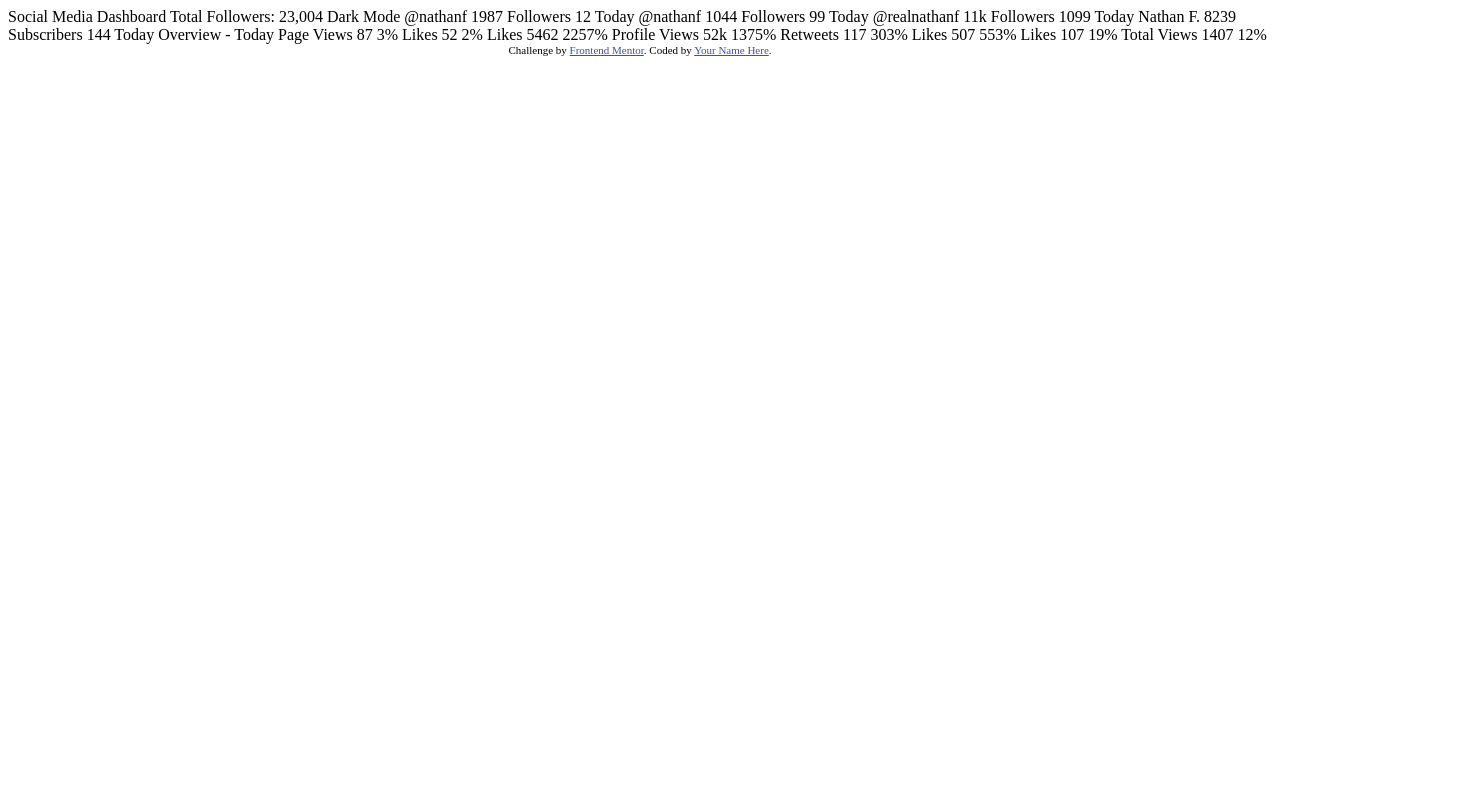
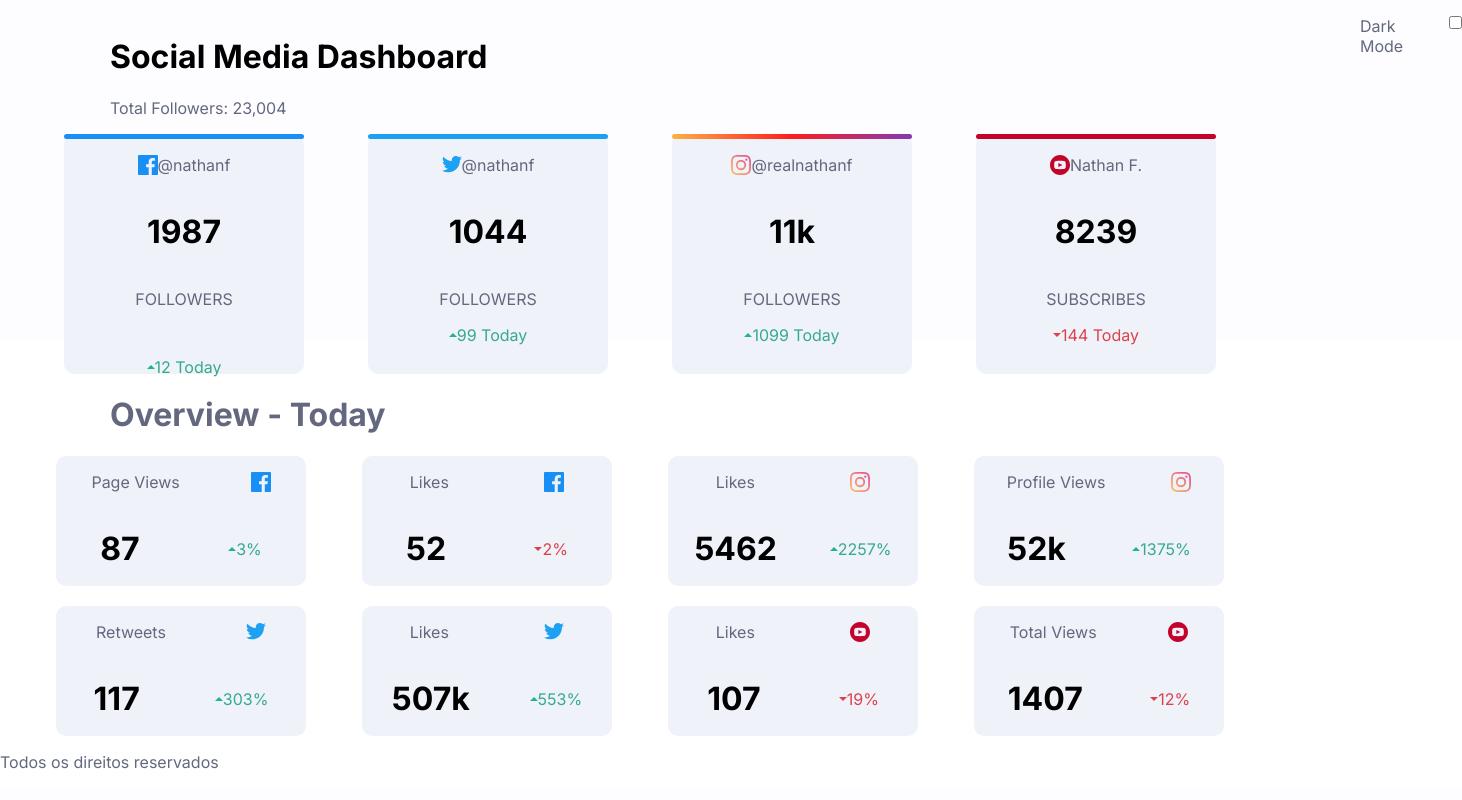
Before and after one commit to antonelasch/social-media-dashboard-with-theme-switcher-master, a plain HTML site: page index.html in a window 1280 px wide. Shown: the whole page, 1462 px wide, since content can reach past the window. Drawn offline with Linux system fonts and the light colour scheme; a web font is replaced by a local one.

Commit message:
Atualização do index.html

```diff
--- a/index.html
+++ b/index.html
@@ -1,87 +1,207 @@
 <!DOCTYPE html>
 <html lang="en">
 <head>
-  <meta charset="UTF-8">
-  <meta name="viewport" content="width=device-width, initial-scale=1.0"> <!-- displays site properly based on user's device -->
+    <meta charset="UTF-8">
+    <meta name="viewport" content="width=device-width, initial-scale=1.0">
+    <title>Document</title>
+    <link rel="stylesheet" href="style.css">
 
-  <link rel="icon" type="image/png" sizes="32x32" href="./images/favicon-32x32.png">
-
-  <title>Frontend Mentor | [Challenge Name Here]</title>
-
-  <!-- Feel free to remove these styles or customise in your own stylesheet 👍 -->
-  <style>
-    .attribution { font-size: 11px; text-align: center; }
-    .attribution a { color: hsl(228, 45%, 44%); }
-  </style>
 </head>
 <body>
+    <input type="checkbox" name="" id="botao">
+    <div id="escb"> <p>Dark Mode</p> </div>
+    <div id="container">
+    <div id="tit"><h1>Social Media Dashboard</h1>
+        <p>Total Followers: 23,004</p></div>
 
-  Social Media Dashboard
-  Total Followers: 23,004
+        <div class="tudo">
 
-  Dark Mode
+            <div class="se">
+                <div id="borda"></div>
+        <div class="se1">
+            <img src="images/icon-facebook.svg" alt="">
+        <p>@nathanf</p>
+    </div>
+    <div class="se2">
+        <h1>1987</h1>
+        <p>FOLLOWERS<p>
+    </div>
+    <div class="seg">
+        <img src="images/icon-up.svg" alt="">
+        <p1>12 Today</p1>
+    </div>
+    </div>
 
+    <div class="se">
+        <div id="borda2"></div>
+        <div class="se1">
+            <img src="images/icon-twitter.svg" alt="">
+            <p>@nathanf</p>
+        </div>
+        <div class="se2">
+            <h1>1044</h1>
+            <p>FOLLOWERS</p>
+        </div>
+        <div class="seg">
+            <img src="images/icon-up.svg" alt="">
+            <p1>99 Today</p1>
+        </div>
+    </div>
 
+    <div class="se">
+        <div id="borda3"></div>
+        <div class="se1">
+            <img src="images/icon-instagram.svg" alt="">
+            <p>@realnathanf</p>
+        </div>
+        <div class="se2">
+            <h1>11k</h1>
+            <p>FOLLOWERS</p>
+        </div>
+        <div class="seg">
+            <img src="images/icon-up.svg" alt="">
+            <p1>1099 Today</p1>
+        </div>
+    </div>
 
-  @nathanf
-  1987
-  Followers
-  12 Today
+    <div class="se">
+        <div id="borda4"></div>
+        <div class="se1">
+            <img src="images/icon-youtube.svg" alt="">
+            <p>Nathan F.</p>
+        </div>
+        <div class="se2">
+            <h1>8239</h1>
+            <p>SUBSCRIBES</p>
+        </div>
+        <div class="seg2">
+            <img src="images/icon-down.svg" alt="">
+            <p1>144 Today</p1>
+        </div>
+    </div>
+</div>
+<h1 id="escrita">Overview - Today
+</h1>
 
-  @nathanf
-  1044
-  Followers
-  99 Today
+<div class="tudo2">
 
-  @realnathanf
-  11k
-  Followers
-  1099 Today
+    <div class="s">
+        <div class="s1">
+            <p> Page Views </p>
+            <img src="images/icon-facebook.svg" alt="">
+        </div>
+        <div class="s2">
+            <h1>87</h1>
+            <div class="fl">
+                <img src="images/icon-up.svg" alt="">
+                <p1>3%</p1></div>
+        </div>
+    </div>
 
-  Nathan F.
-  8239
-  Subscribers
-  144 Today
+    <div class="s">
+        <div class="s1">
+            <p> Likes </p>
+            <img src="images/icon-facebook.svg" alt="">
+        </div>
+        <div id="fa2">
+            <h1>52</h1>
+            <div class="fl2">
+                <img src="images/icon-down.svg" alt="">
+                <p1>2%</p1>
+            </div>
+        </div>
+    </div>
 
+    <div class="s">
+        <div class="s1">
+            <p> Likes </p>
+            <img src="images/icon-instagram.svg" alt="">
+        </div>
+        <div class="s2">
+            <h1>5462</h1>
+            <div class="fl">
+               <img src="images/icon-up.svg" alt="">
+                <p1>2257%</p1>
+            </div>
+        </div>
+    </div>
 
+    <div class="s">
+        <div class="s1">
+            <p>Profile Views</p>
+            <img src="images/icon-instagram.svg" alt="">
+        </div>
+        <div class="s2">
+            <h1>52k</h1>
+            <div class="fl">
+                <img src="images/icon-up.svg" alt="">
+                <p1>1375%</p1>
+            </div>
+        </div>
+    </div>
 
-  Overview - Today
+</div>
 
-  Page Views
-  87
-  3%
+<div class="tudo3">
 
-  Likes
-  52
-  2%
+    <div class="s">
+        <div class="s1">
+            <p>Retweets</p>
+            <img src="images/icon-twitter.svg" alt="">
+        </div>
+        <div class="s2">
+            <h1>117</h1>
+            <div class="fl">
+                <img src="images/icon-up.svg" alt="">
+                <p1>303%</p1>
+            </div>
+        </div>
+    </div>
 
-  Likes
-  5462
-  2257%
+    <div class="s">
+        <div class="s1">
+            <p>Likes</p>
+            <img src="images/icon-twitter.svg" alt="">
+        </div>
+        <div class="s2">
+            <h1>507k</h1>
+            <div class="fl">
+                <img src="images/icon-up.svg" alt="">
+                <p1>553%</p1>
+            </div>
+        </div>
+    </div>
 
-  Profile Views
-  52k
-  1375%
+    <div class="s">
+        <div class="s1">
+            <p>Likes</p>
+            <img src="images/icon-youtube.svg" alt="">
+        </div>
+        <div id="fa2">
+            <h1>107</h1>
+            <div class="fl2">
+                <img src="images/icon-down.svg" alt="">
+                <p1>19%</p1>
+            </div>
+        </div>
+    </div>
 
-  Retweets
-  117
-  303%
+    <div class="s">
+        <div class="s1">
+            <p>Total Views</p>
+            <img src="images/icon-youtube.svg" alt="">
+        </div>
+        <div id="fa2">
+            <h1>1407</h1>
+            <div class="fl2">
+                <img src="images/icon-down.svg" alt="">
+                <p1>12%</p1>
+            </div>
+        </div>
+    </div>
 
-  Likes
-  507
-  553%
-
-  Likes
-  107
-  19%
-
-  Total Views
-  1407
-  12%
-
-  <div class="attribution">
-    Challenge by <a href="https://www.frontendmentor.io?ref=challenge" target="_blank">Frontend Mentor</a>.
-    Coded by <a href="#">Your Name Here</a>.
-  </div>
+</div>
+</div>
+<p>Todos os direitos reservados</p>
 </body>
 </html>
```
